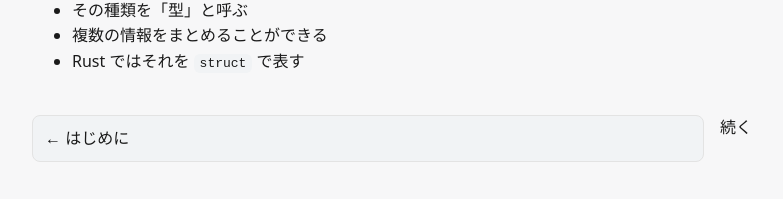
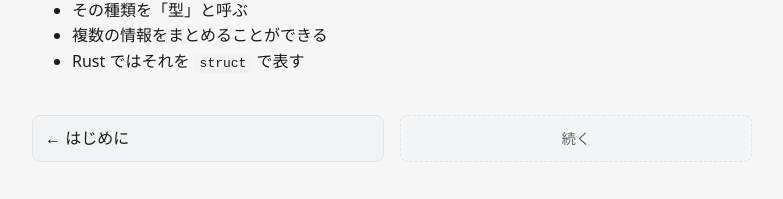
Before and after one commit to nh0102heiya-lab/programming-lessons, a Jekyll site: the page built from _rust-from-zero/core/02-types-and-structs.md, in a window 1280 px wide. Shown: the part 2159-2358 px from the top of the page, without its empty margins (248-1031 px from the left). Built offline with Jekyll 4.4.1, drawn with Linux system fonts in a browser that asks for light colours; nearby versions of some CDN libraries.

Commit message:
Update style.css Add continuation css

```diff
--- a/assets/css/style.css
+++ b/assets/css/style.css
@@ -128,3 +128,18 @@ pre {
 .pager a:only-child {
   max-width: 50%;
 }
+
+.pager .continuation {
+  flex: 1;
+  text-align: center;
+  padding: 10px 12px;
+  border-radius: 8px;
+  border: 1px dashed var(--border);
+  color: var(--muted);
+  background: color-mix(in srgb, var(--code-bg) 40%, transparent);
+  display: flex;
+  align-items: center;
+  justify-content: center;
+  font-size: 0.9rem;
+  user-select: none;
+}
```
